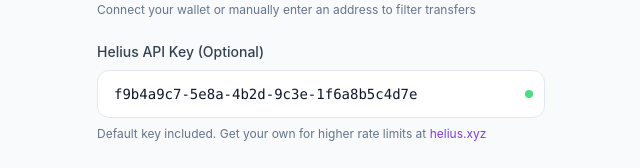
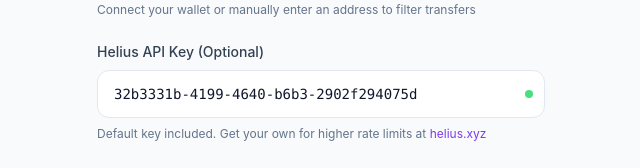
Before and after one commit to EliteAA2ng/SOLTOKENTRACKER, a React (Vite) app: page / in a window 1280 px wide. Shown: the part 452-620 px from the top of the page, without its empty margins (319-959 px from the left). Built offline with nearby package versions, Linux system fonts and the light colour scheme.

Commit message:
update: use provided Helius API key as default

```diff
--- a/src/config.ts
+++ b/src/config.ts
@@ -17,7 +17,7 @@ export const DEFAULT_CONFIG = {
 	maxSignaturesPerQuery: 1000,
 	maxTransactionsToProcess: 150,
 	// Default Helius API key for convenience (users can override)
-	defaultHeliusKey: 'f9b4a9c7-5e8a-4b2d-9c3e-1f6a8b5c4d7e',
+	defaultHeliusKey: '32b3331b-4199-4640-b6b3-2902f294075d',
 };
 
 export const getHeliusRpcUrl = (apiKey: string): string => {
```
